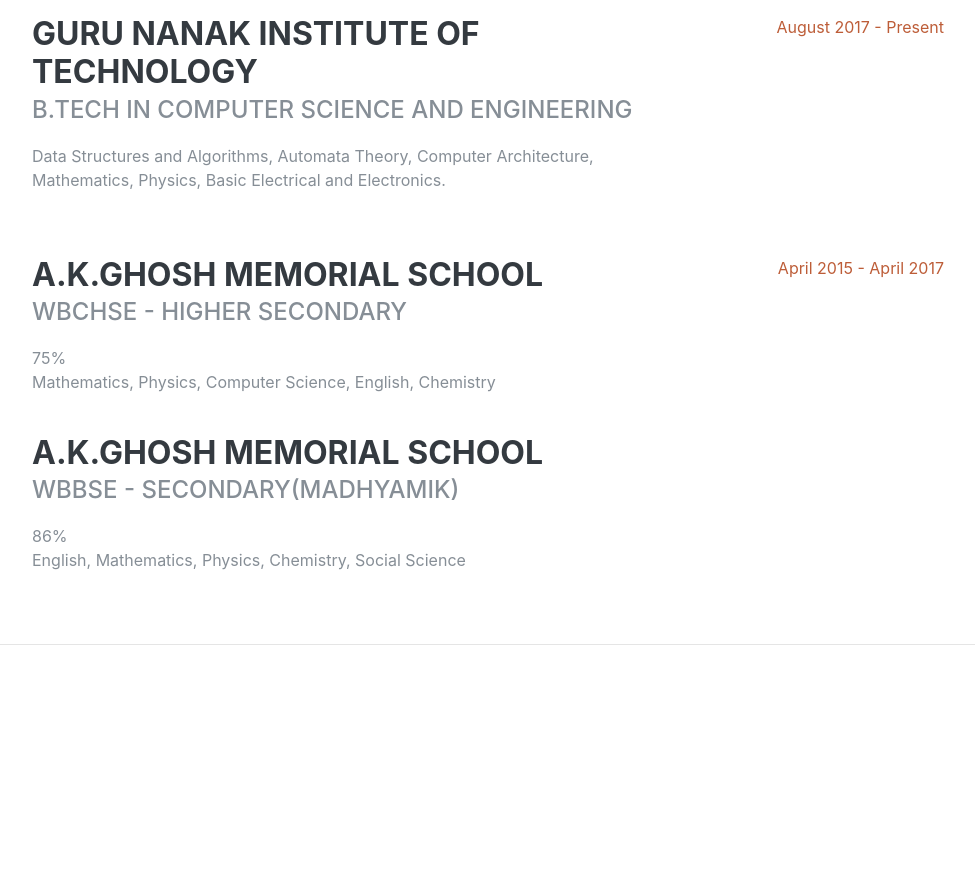
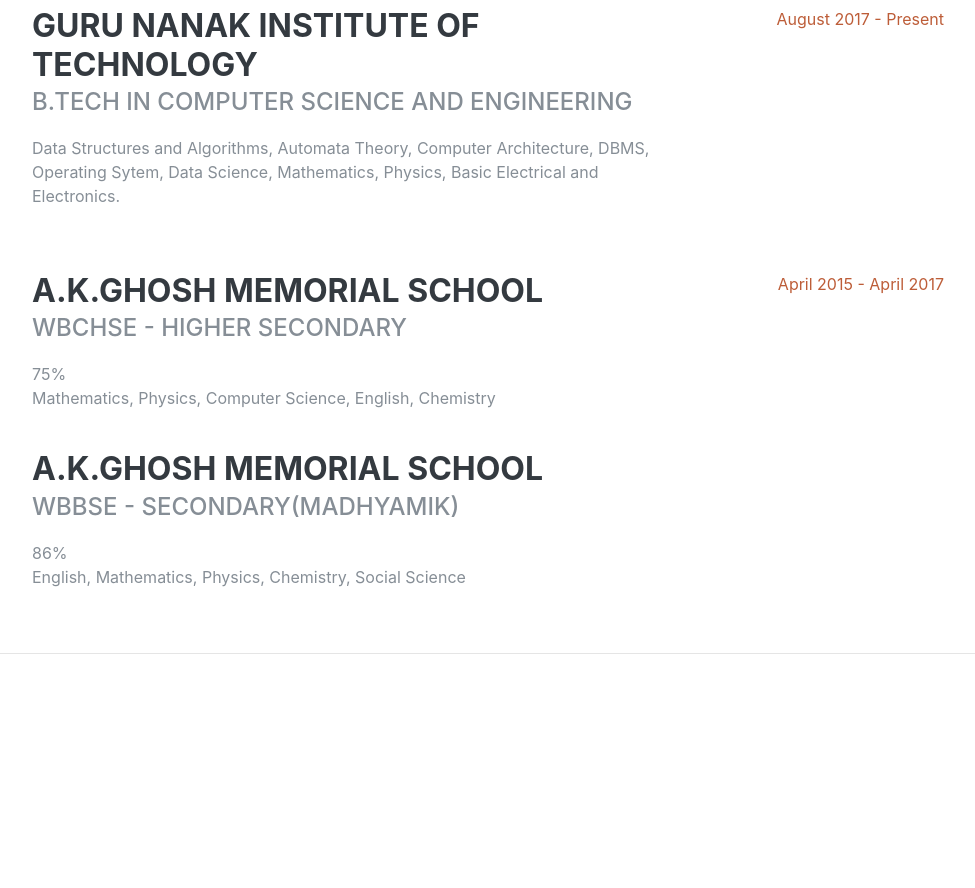
Before and after one commit to sas032/saswata.github.io, a plain HTML site: page index.html in a window 1280 px wide. Shown: the part 3360-4248 px from the top of the page, without its empty margins (288-1263 px from the left). Drawn offline with Linux system fonts and the light colour scheme; a web font is replaced by a local one.

Commit message:
Update index.html

```diff
--- a/index.html
+++ b/index.html
@@ -230,7 +230,7 @@ YOLO</li>
 <h3 class="mb-0">Guru Nanak Institute of Technology</h3>
 <div class="subheading mb-3">B.Tech in  Computer Science and Engineering</div>
 <div></div>
-<p>Data Structures and Algorithms, Automata Theory, Computer Architecture, Mathematics, Physics, Basic Electrical and Electronics.</p>
+<p>Data Structures and Algorithms, Automata Theory, Computer Architecture, DBMS, Operating Sytem, Data Science, Mathematics, Physics, Basic Electrical and Electronics.</p>
 </div>
 <div class="resume-date text-md-right">
 <span class="text-primary">August 2017 - Present</span>
```
